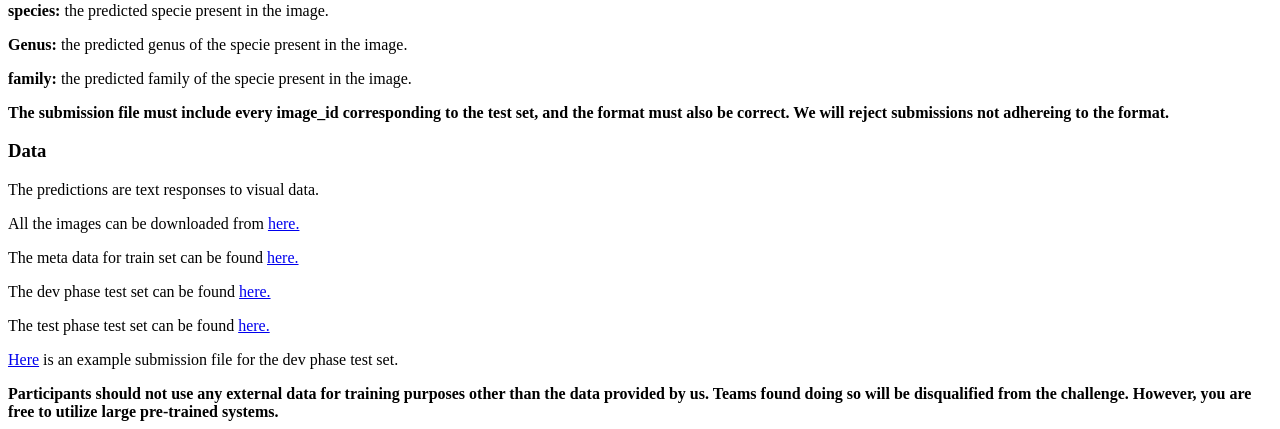
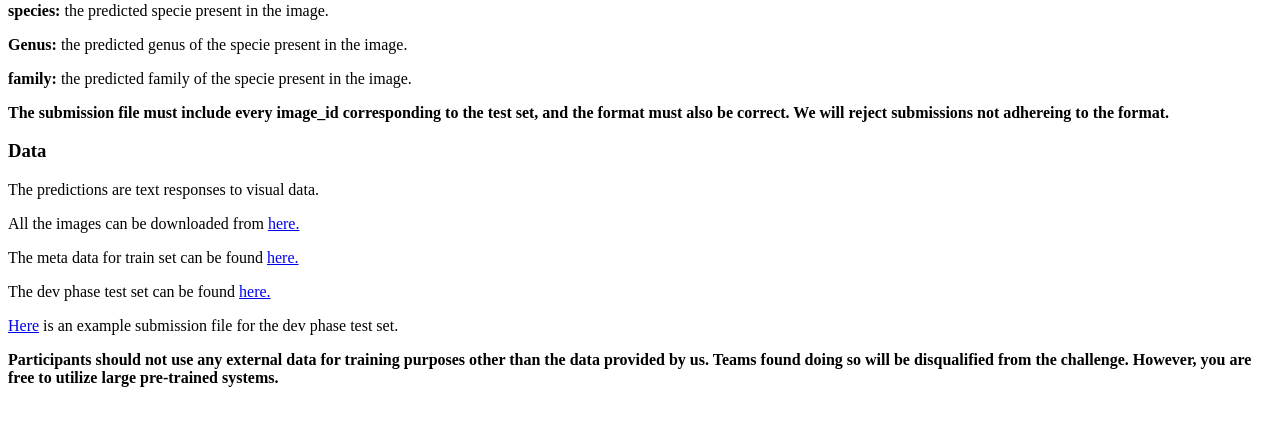
Before and after one commit to faixan-khan/CV4E, a Python web app: template templates/description.html in a window 1280 px wide. Shown: the part 983-1412 px from the top of the page. After the commit the page ends 1370 px from the top, so only its background shows below. Run offline with Jinja, Linux system fonts and the light colour scheme; the template is opened without the code that fills it, so the values that code supplies are empty.

Commit message:
Revert "added test phase set"
This reverts commit 7677d8b6d0098c90a79694646cf4708c097c6ddd.

```diff
--- a/templates/description.html
+++ b/templates/description.html
@@ -85,7 +85,6 @@
 <p>All the images can be downloaded from <a href="https://drive.google.com/file/d/1l9tGOqtTvX3l30x85AKhTSkYz8E3jeH5/view?usp=sharing">here.</a></p>
 <p>The meta data for train set can be found <a href="https://drive.google.com/file/d/1bRgwTOHvtlEkwMjpXXaM_jFpT9ExQEVY/view?usp=sharing">here.</a></p>
 <p>The dev phase test set can be found <a href="https://drive.google.com/file/d/1T8HfFrYJXXcQbouOynZJW6PHP2Ka90q2/view?usp=sharing"> here.</a></p>
-<p>The test phase test set can be found <a href="https://drive.google.com/file/d/1GiSsm4ykmMGhVBVvkUHfS2Bp8hjlWsVx/view?usp=sharing"> here.</a></p>
 <p><a href="https://drive.google.com/file/d/1J0XX-S8xvmVhodoijhgxe3DTjAkeXge7/view?usp=sharing">Here</a> is an example submission file for the dev phase test set.</p>
 
 <!-- <p>The test phase test set can be found <a href="#"> here.</a></p> -->
```
